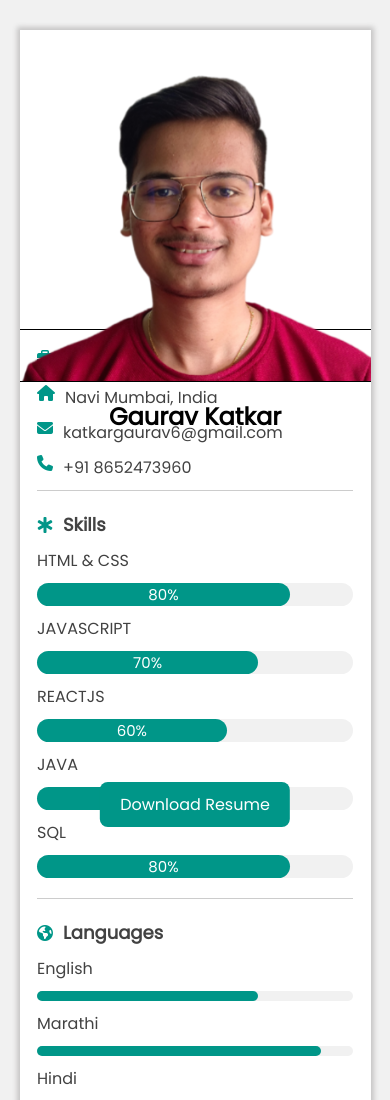
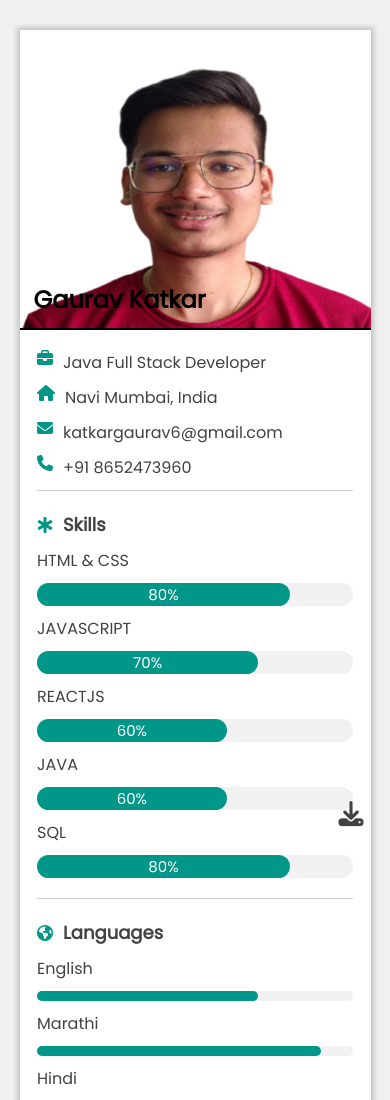
Before and after one commit to Katkargaurav09/resume, a plain HTML site: page index.html in a window 390 px wide. Shown: the top 1100 px of the page. Drawn offline with Linux system fonts and the light colour scheme.

Commit message:
updated css file

```diff
--- a/index.html
+++ b/index.html
@@ -191,6 +191,13 @@
         class="resume-btn"
         >Download Resume</a
       >
+      <a
+        href="./Gaurav Katkar Resume.pdf"
+        aria-label="Download Resume PDF of Gaurav Katkar"
+        download
+        class="resume-btn1"
+        ><i class="fa-solid fa-download"></i
+      ></a>
       <footer class="footer">
         <p>Find me on social media.</p>
         <div class="social-icons">
--- a/style.css
+++ b/style.css
@@ -344,6 +344,10 @@ i {
 .info-project > div:hover {
   transform: translateY(-5px);
 }
+.fa-download,
+.resume-btn1 {
+  display: none;
+}
 
 /* Responsive */
 
@@ -358,17 +362,23 @@ i {
   }
 
   .image img {
-    height: auto;
+    height: 100%;
   }
 
-  .name > h2 {
-    position: static;
-    text-align: center;
-    margin-top: 10px;
+  .resume-btn {
+    display: none;
   }
-  .resume-btn {
-    right: 50%;
+  .resume-btn1 {
+    display: block;
+    position: fixed;
+    right: 10%;
     transform: translateX(50%);
     bottom: 2%;
   }
+  .fa-download {
+    display: block;
+    font-size: 25px;
+    color: #424242;
+    margin: 0 auto;
+  }
 }
```
